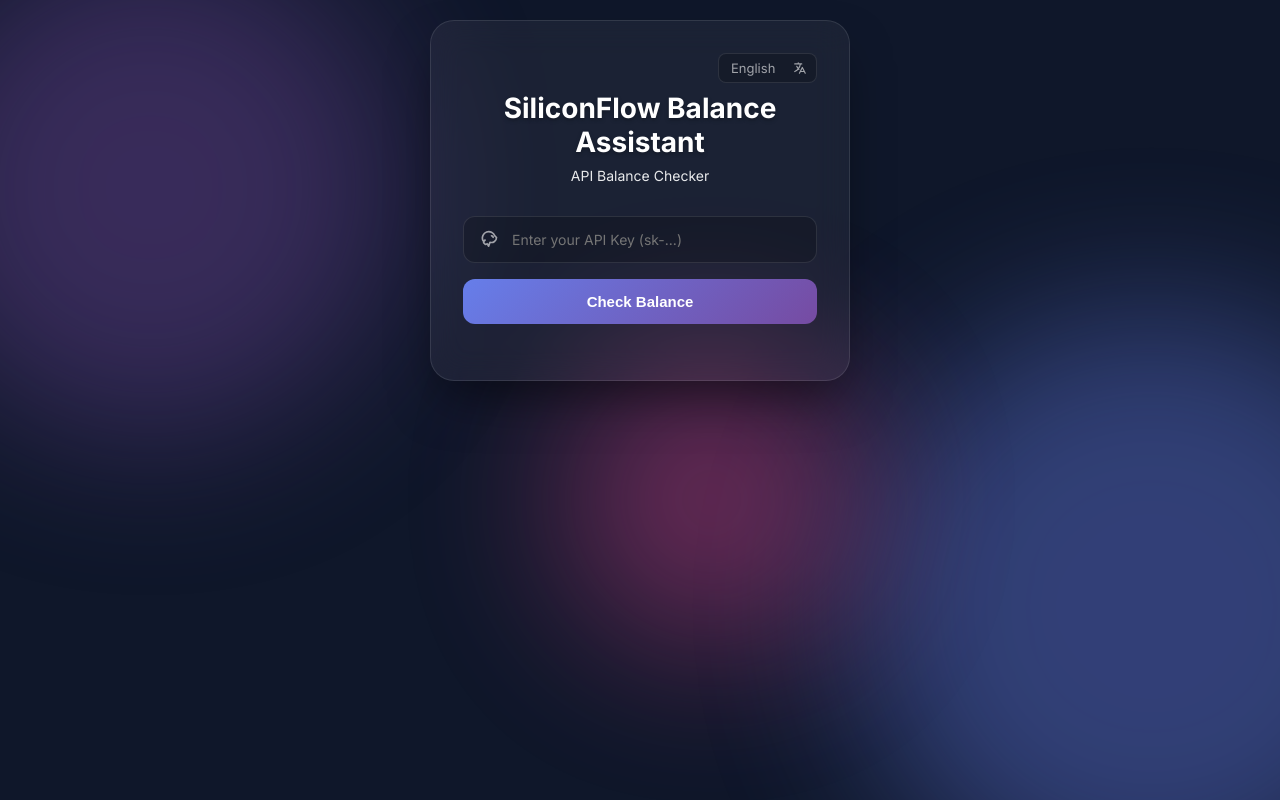
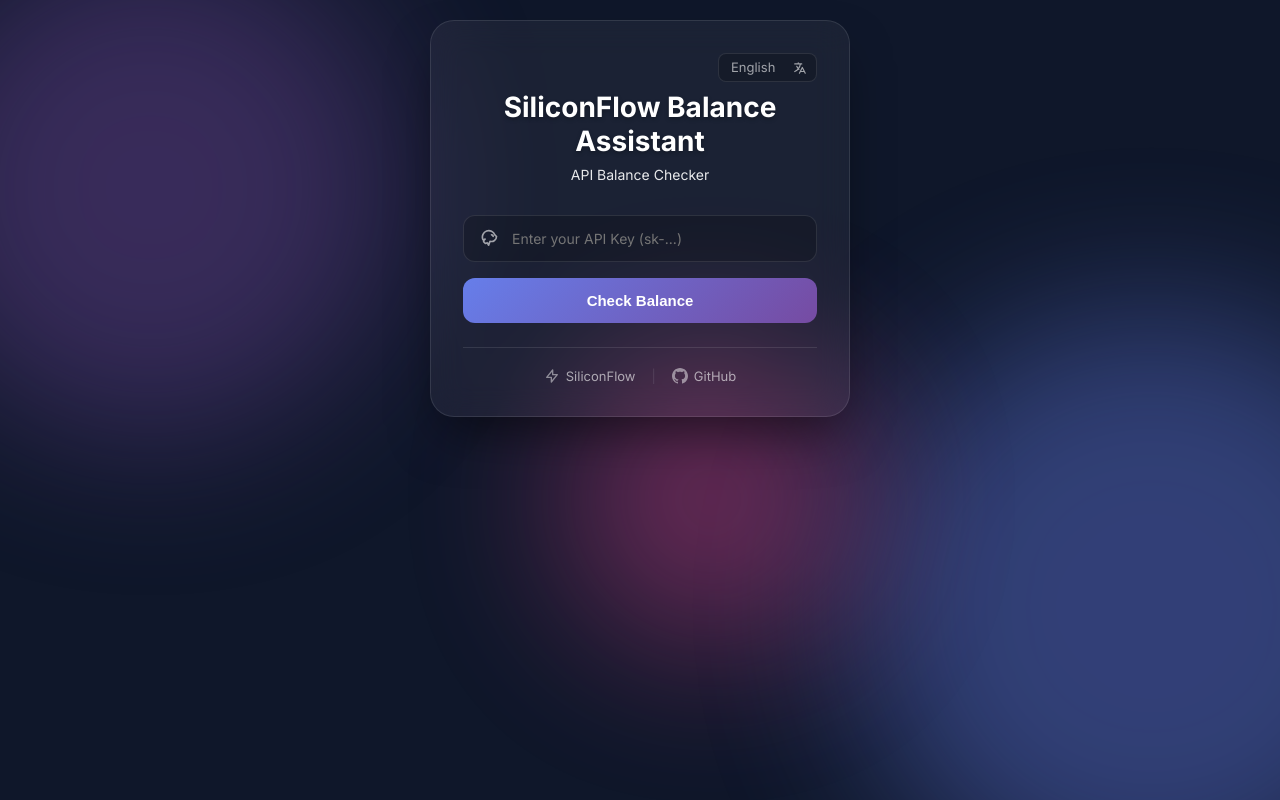
Before and after one commit to MiunaQwQ/SiliconFlow-Balance-Assistant, a PHP site: page / in a window 1280 px wide. Run offline with PHP 8.4, Linux system fonts and the light colour scheme.

Commit message:
feat: 添加卡片页脚包含SiliconFlow和GitHub链接
- 添加了卡片底部页脚区域，包含指向SiliconFlow云服务和项目GitHub仓库的链接，并配有相应的SVG图标以提升用户体验和品牌展示。
- 在图表渲染后、窗口调整大小时以及侧边面板显示/隐藏时同步主卡片和侧边面板的高度，确保页面布局的一致性。添加了syncCardHeights函数和MutationObserver来监听元素变化。
- 为卡片组件添加flex布局支持高度同步，并创建卡片页脚样式，包括链接样式、图标样式和分隔符样式，使页脚内容居中对齐并保持视觉一致性。

```diff
--- a/index.html
+++ b/index.html
@@ -101,6 +101,27 @@
                 </svg>
                 <span id="errorText">Error message here</span>
             </div>
+
+            <!-- Card Footer -->
+            <div class="card-footer">
+                <a href="https://cloud.siliconflow.cn/" target="_blank" rel="noopener noreferrer">
+                    <svg class="footer-icon" xmlns="http://www.w3.org/2000/svg" fill="none" viewBox="0 0 24 24"
+                        stroke="currentColor">
+                        <path stroke-linecap="round" stroke-linejoin="round" stroke-width="2"
+                            d="M13 10V3L4 14h7v7l9-11h-7z" />
+                    </svg>
+                    SiliconFlow
+                </a>
+                <span class="footer-divider">|</span>
+                <a href="https://github.com/MiunaQwQ/SiliconFlow-Balance-Assistant" target="_blank"
+                    rel="noopener noreferrer">
+                    <svg class="footer-icon" xmlns="http://www.w3.org/2000/svg" fill="currentColor" viewBox="0 0 24 24">
+                        <path
+                            d="M12 0c-6.626 0-12 5.373-12 12 0 5.302 3.438 9.8 8.207 11.387.599.111.793-.261.793-.577v-2.234c-3.338.726-4.033-1.416-4.033-1.416-.546-1.387-1.333-1.756-1.333-1.756-1.089-.745.083-.729.083-.729 1.205.084 1.839 1.237 1.839 1.237 1.07 1.834 2.807 1.304 3.492.997.107-.775.418-1.305.762-1.604-2.665-.305-5.467-1.334-5.467-5.931 0-1.311.469-2.381 1.236-3.221-.124-.303-.535-1.524.117-3.176 0 0 1.008-.322 3.301 1.23.957-.266 1.983-.399 3.003-.404 1.02.005 2.047.138 3.006.404 2.291-1.552 3.297-1.23 3.297-1.23.653 1.653.242 2.874.118 3.176.77.84 1.235 1.911 1.235 3.221 0 4.609-2.807 5.624-5.479 5.921.43.372.823 1.102.823 2.222v3.293c0 .319.192.694.801.576 4.765-1.589 8.199-6.086 8.199-11.386 0-6.627-5.373-12-12-12z" />
+                    </svg>
+                    GitHub
+                </a>
+            </div>
         </div>
 
         <!-- Side Panel for Chart -->
--- a/script.js
+++ b/script.js
@@ -209,6 +209,8 @@ document.addEventListener('DOMContentLoaded', () => {
                 renderBalanceChart(result.data.history);
                 updateStatsCard(result.data, apiKey);
                 historyChart.classList.remove('hidden');
+                // Sync heights after render
+                setTimeout(syncCardHeights, 100);
             } else {
                 historyChart.classList.add('hidden');
             }
@@ -459,6 +461,45 @@ document.addEventListener('DOMContentLoaded', () => {
         errorContainer.classList.add('hidden');
     }
 
+    function syncCardHeights() {
+        const card = document.querySelector('.card');
+        const sidePanel = document.querySelector('.side-panel');
+
+        // Reset height first
+        card.style.minHeight = 'auto';
+
+        if (window.innerWidth >= 1100 && !sidePanel.classList.contains('hidden')) {
+            // Get side panel height including its children (Stats + Chart)
+            // Note: side-panel is absolute, so its clientHeight should be accurate if content is there
+            const sideHeight = sidePanel.offsetHeight;
+            const cardHeight = card.offsetHeight;
+
+            // If side panel is taller, stretch card
+            if (sideHeight > cardHeight) {
+                card.style.minHeight = sideHeight + 'px';
+            }
+        }
+    }
+
+    // Call sync on window resize
+    let resizeTimer;
+    window.addEventListener('resize', () => {
+        clearTimeout(resizeTimer);
+        resizeTimer = setTimeout(syncCardHeights, 100);
+    });
+
+    // Call sync when chart shows/hides
+    const observer = new MutationObserver((mutations) => {
+        mutations.forEach((mutation) => {
+            if (mutation.target.id === 'historyChart' || mutation.target.classList.contains('side-panel')) {
+                setTimeout(syncCardHeights, 50); // Small delay for rendering
+            }
+        });
+    });
+
+    // Observer config
+    observer.observe(historyChart, { attributes: true, attributeFilter: ['class'] });
+
     function setLoading(isLoading) {
         if (isLoading) {
             checkBtn.classList.add('loading');
--- a/style.css
+++ b/style.css
@@ -117,6 +117,10 @@ body {
     padding: 32px;
     box-shadow: 0 25px 50px -12px rgba(0, 0, 0, 0.5);
     transition: transform 0.3s ease;
+
+    /* Flex layout for height sync */
+    display: flex;
+    flex-direction: column;
 }
 
 /* Language Switcher */
@@ -412,6 +416,46 @@ button:disabled {
     height: 16px;
     margin-right: 8px;
     flex-shrink: 0;
+}
+
+/* Card Footer */
+.card-footer {
+    margin-top: auto;
+    /* Push to bottom when card expands */
+    padding-top: 20px;
+    border-top: 1px solid var(--glass-border);
+    display: flex;
+    justify-content: center;
+    align-items: center;
+    gap: 16px;
+    font-size: 13px;
+}
+
+.card-footer a {
+    color: var(--text-secondary);
+    text-decoration: none;
+    display: flex;
+    align-items: center;
+    transition: all 0.3s ease;
+    gap: 6px;
+}
+
+.card-footer a:hover {
+    color: #fff;
+}
+
+.footer-icon {
+    width: 16px;
+    height: 16px;
+    opacity: 0.8;
+}
+
+.card-footer a:hover .footer-icon {
+    opacity: 1;
+}
+
+.footer-divider {
+    color: var(--glass-border);
 }
 
 /* Tracking Control */
```
